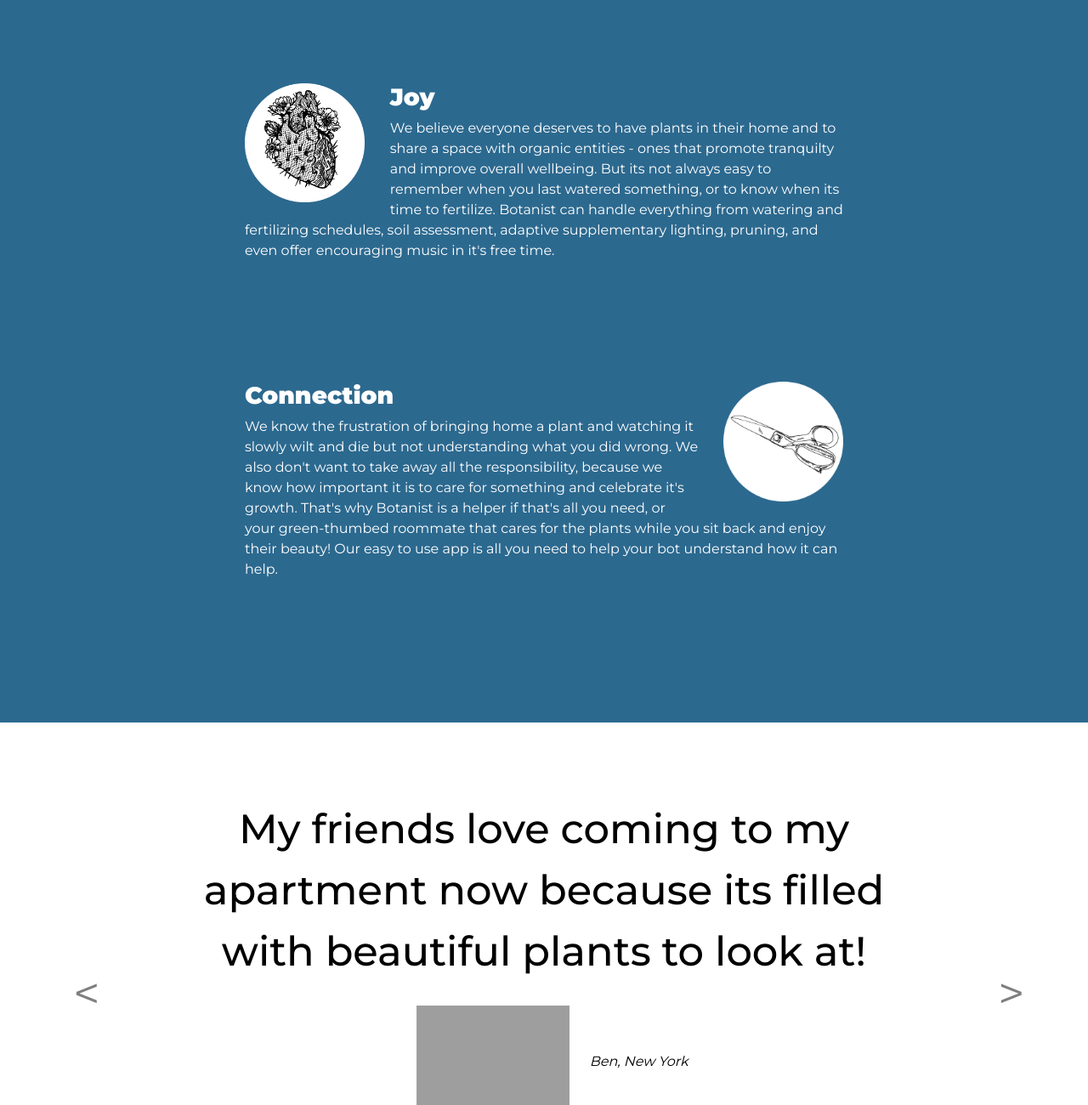
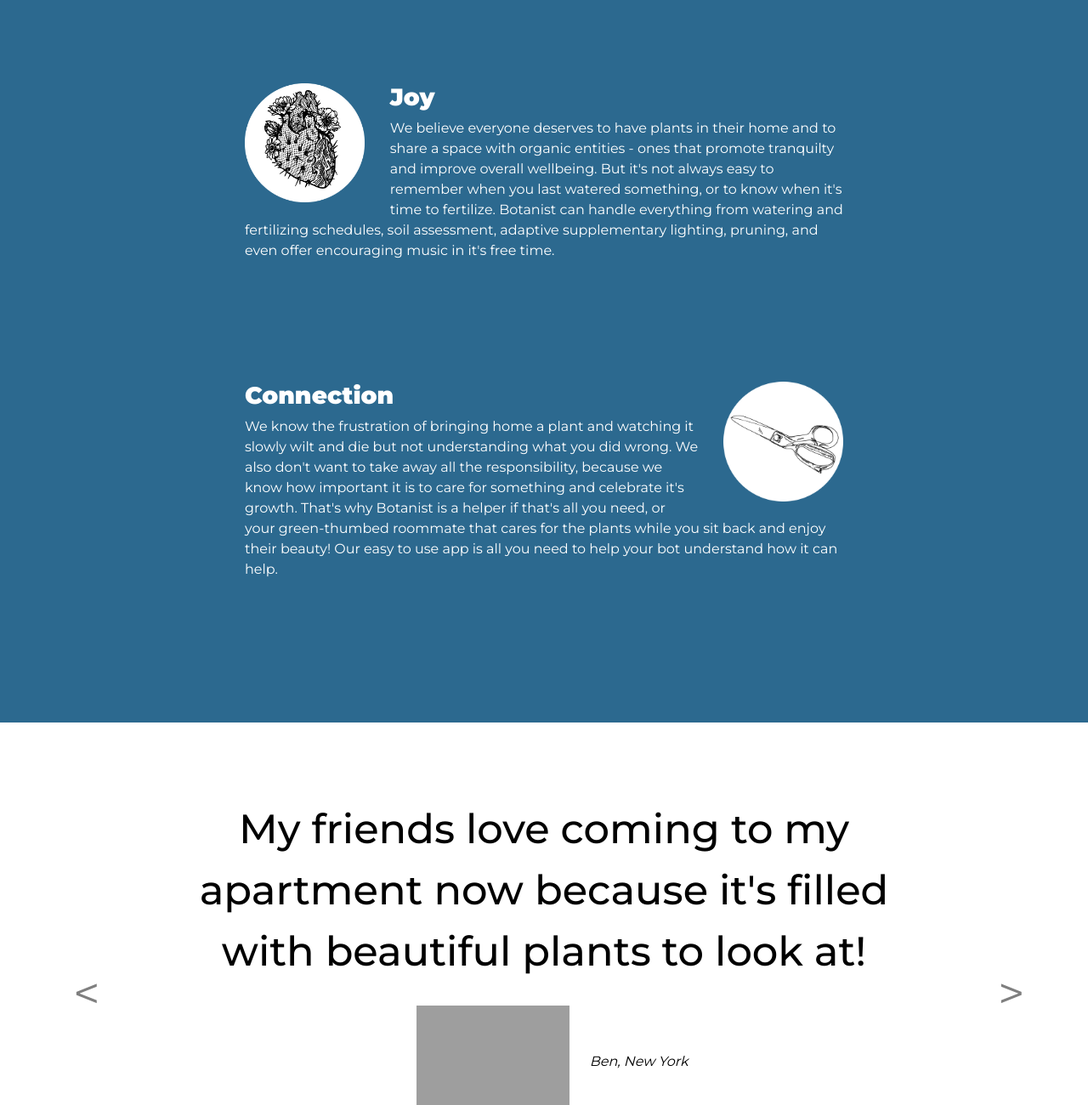
Before and after one commit to karamcdonough/botanist, a plain HTML site: page index.html in a window 1280 px wide. Shown: the part 1580-2880 px from the top of the page at 85% size. Drawn offline with nearby package versions, Linux system fonts and the light colour scheme; grey boxes are pictures that could not be loaded.

Commit message:
fix spelling mistakes

```diff
--- a/index.html
+++ b/index.html
@@ -111,7 +111,7 @@
         <img class="cactus-heart" src="images/cactus-heart.png" alt="cactus-heart">
         <h3>Joy</h3>
         <p class="joy-comment"> We believe everyone deserves to have plants in their home and to share a space with organic entities - ones that promote tranquilty and improve overall wellbeing.
-          But its not always easy to remember when you last watered something, or to know when its time to fertilize. Botanist can handle everything from watering and fertilizing schedules, soil assessment,
+          But it's not always easy to remember when you last watered something, or to know when it's time to fertilize. Botanist can handle everything from watering and fertilizing schedules, soil assessment,
           adaptive supplementary lighting, pruning, and even offer encouraging music in it's free time. </p>
       </div>
       <div class="connection">
@@ -130,7 +130,7 @@
     <div id="testimonial-carousel" class="carousel slide" data-ride="false">
       <div class="carousel-inner">
         <div class="carousel-item active">
-          <h2> My friends love coming to my apartment now because its filled with beautiful plants to look at!  </h2>
+          <h2> My friends love coming to my apartment now because it's filled with beautiful plants to look at!  </h2>
           <img class="testimonial-image" src="images/fiddle.png" alt="fiddle">
           <em>Ben, New York</em>
         </div>
@@ -170,7 +170,7 @@
       <div class="pricing-column col-lg-4 col-md-6">
         <div class="card">
           <div class="card-header">
-            <h3>Philodendren Package</h3>
+            <h3>Philodendron Package</h3>
           </div>
           <div class="card-body">
             <h2>$10 / mo</h2>
```
